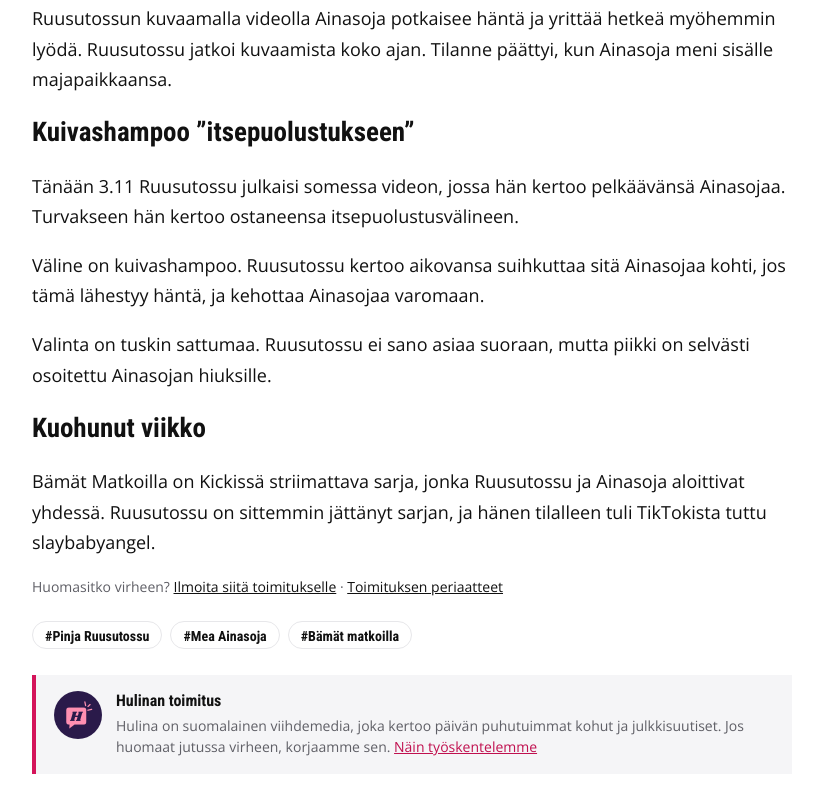
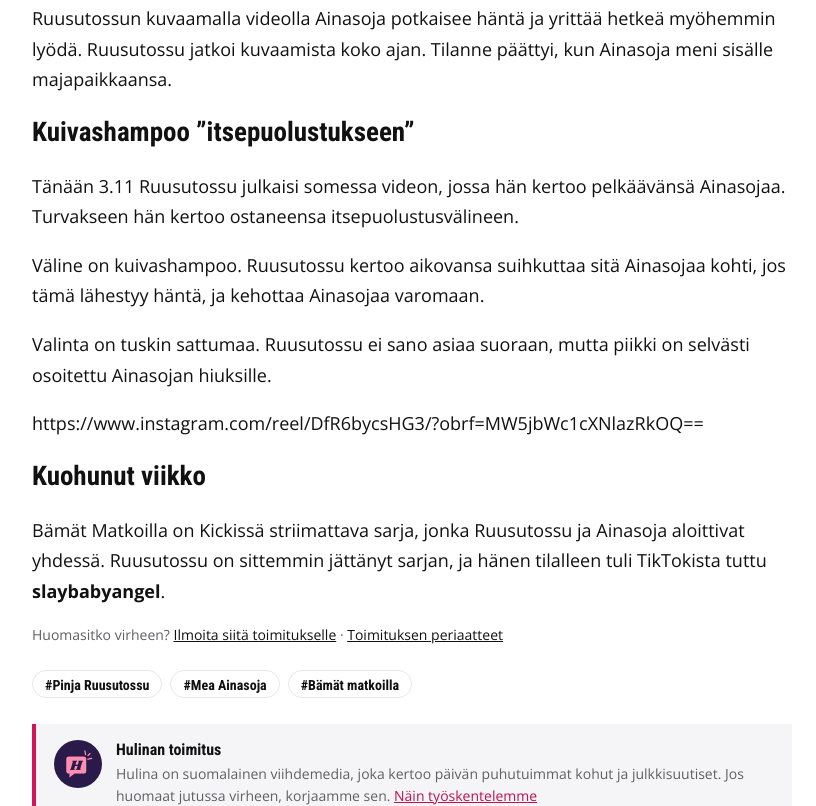
Before and after one commit to eemelidegen/Viihdesivusto, an Eleventy site: page src/artikkelit/2026-11-03-ruusutossu-kuivashampoo-ainasoja.md in a window 1280 px wide. Shown: the part 1596-2402 px from the top of the page, without its empty margins (228-1044 px from the left). Built offline with nearby package versions, Linux system fonts and the light colour scheme; Eleventy itself is replaced by a stand-in of ours; files that its build step writes are made by us from their sources; no server answers; what @resvg/resvg-js, satori would draw is missing.

```diff
--- a/src/artikkelit/2026-11-03-ruusutossu-kuivashampoo-ainasoja.md
+++ b/src/artikkelit/2026-11-03-ruusutossu-kuivashampoo-ainasoja.md
@@ -2,6 +2,7 @@
 title: "Mea Ainasoja potkaisi Pinja Ruusutossua – nyt Ruusutossu kantaa mukanaan kuivashampoota"
 excerpt: "Ruusutossu kertoo pelkäävänsä Ainasojaa ja varautuvansa seuraavaan kohtaamiseen. Varusteeksi hän valitsi kuivashampoon, eikä valinta ole sattumaa."
 date: "2026-11-03T13:24:18.538Z"
+paivitetty: "2026-11-03T13:44:38.013Z"
 category: "kohut"
 aiheet: "Pinja Ruusutossu, Mea Ainasoja, Bämät matkoilla"
 author: "Toimitus"
@@ -29,6 +30,8 @@ Väline on kuivashampoo. Ruusutossu kertoo aikovansa suihkuttaa sitä Ainasojaa
 
 Valinta on tuskin sattumaa. Ruusutossu ei sano asiaa suoraan, mutta piikki on selvästi osoitettu Ainasojan hiuksille.
 
+https://www.instagram.com/reel/DfR6bycsHG3/?obrf=MW5jbWc1cXNlazRkOQ==
+
 ## Kuohunut viikko
 
-Bämät Matkoilla on Kickissä striimattava sarja, jonka Ruusutossu ja Ainasoja aloittivat yhdessä. Ruusutossu on sittemmin jättänyt sarjan, ja hänen tilalleen tuli TikTokista tuttu slaybabyangel.
+Bämät Matkoilla on Kickissä striimattava sarja, jonka Ruusutossu ja Ainasoja aloittivat yhdessä. Ruusutossu on sittemmin jättänyt sarjan, ja hänen tilalleen tuli TikTokista tuttu **slaybabyangel**.
```
